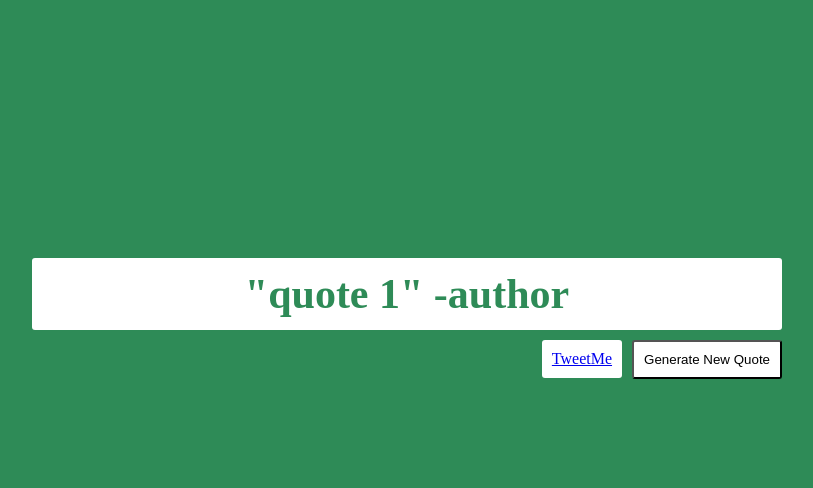
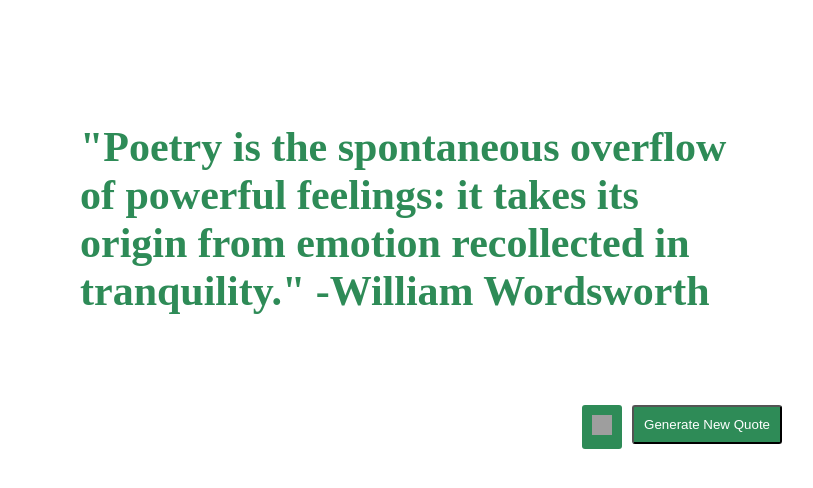
Before and after one commit to nyghtly-derek/Random-Quote-Gen, a plain HTML site: page index.html in a window 1280 px wide. Both pictures are taken after a click on the button "Generate New Quote". Shown: the whole page, without its empty margins (233-1046 px from the left). Drawn offline with Linux system fonts and the light colour scheme; grey boxes are pictures that could not be loaded; a web font is replaced by a local one.

Commit message:
added real quotes and touched up the style

```diff
--- a/index.html
+++ b/index.html
@@ -5,11 +5,10 @@
         <title>Random Quote Generator</title>
         <link rel="stylesheet" href="main.css">
     </head>
-
     <body>
         <div class="quote-box">
             <div id="js-quote-box__quote" class="quote-box__quote">
-                "Random quote goes here" -Author
+                "Come forth into the light of things, let nature be your teacher." -Wordsworth
             </div>
             <button class="quote-box__button"
                     onclick="generateQuote()">
@@ -19,11 +18,10 @@
                class="quote-box__tweet-me"
                id="js-quote-box__tweet-me"
                onclick="tweetQuote()">
-                TweetMe
+                <img src="https://www.iconsdb.com/icons/preview/caribbean-blue/twitter-xxl.png" alt="tweet me" width=20px height=20px>
             </a>
         </div>
-
-    <!---------------- javaScript ------------------>
-    <script src="quote-generator.js"></script>
-  </body>
+        <!---------------- javaScript ------------------>
+        <script src="quote-generator.js"></script>
+    </body>
 </html>
--- a/main.css
+++ b/main.css
@@ -1,4 +1,5 @@
 
+@import url('https://fonts.googleapis.com/css?family=Adamina');
 
 :root
 {
@@ -7,9 +8,9 @@
 
 body
 {
-    background-color:var(--main-color);
+    background-color:white;
     padding: 30px;
-    padding-top: 250px;
+    padding-top: 35px;
 }
 
 .quote-box
@@ -23,17 +24,21 @@ body
 
 .quote-box__quote
 {
-    text-align: center;
+    text-align: left;
+    font-family: 'Adamina';
     font-size: 42px;
-    font-weight: bold;
+    font-weight:bolder;
     color:var(--main-color);
-    padding:12px;
+    padding:48px;
+    padding-top: 80px;
+    padding-bottom: 80px;
 }
 
 .quote-box__tweet-me
 {
     float: right;
-    background-color: white;
+    background-color: var(--main-color);
+    color:white;
     padding:10px;
     margin-top:10px;
     margin-right:10px;
@@ -43,7 +48,8 @@ body
 .quote-box__button
 {
     float: right;
-    background-color: white;
+    background-color: var(--main-color);
+    color:white;
     padding:10px;
     margin-top:10px;
     border-radius:3px;
--- a/quote-generator.js
+++ b/quote-generator.js
@@ -1,15 +1,63 @@
 
 
-var quoteBox = document.getElementById("js-quote-box__quote");
+var quoteBoxQuote = document.getElementById("js-quote-box__quote");
 var tweetButton = document.getElementById("js-quote-box__tweet-me");
 
-var quotes = ['"quote 1" -author', '"quote 2" -author', '"quote 3" -author'];
-var currentQuote = '"Random quote goes here" -Author';
+var britishRomanticsQuotes = [
+    '"A cheerful life is what the Muses love, A soaring spirit is their prime delight." –William Wordsworth',
+    '"Come forth into the light of things, let nature be your teacher." -William Wordsworth',
+    '"Faith is a passionate intuition." -William Wordsworth',
+    '“Fill your paper with the breathings of your heart." -William Wordsworth',
+    '"Life is divided into three terms – that which was, which is, and which will be. Let us learn from the past to profit by the present, and from the present to live better in the future." -William Wordsworth',
+    '“Nature never did betray the heart that loved her." -William Wordsworth',
+    '"Poetry is the spontaneous overflow of powerful feelings: it takes its origin from emotion recollected in tranquility." -William Wordsworth',
+    '"That though the radiance which was once so bright be now forever taken from my sight. Though nothing can bring back the hour of splendor in the grass, glory in the flower. We will grieve not, rather find strength in what remains behind."',
+    '"To begin, begin." -William Wordsworth',
+    '"Beauty is truth, truth beauty,’ – that is all ye know on earth, and all ye need to know." -John Keats',
+    '"He ne’er is crowned with immortality Who fears to follow where airy voices lead." -John Keats',
+    '"I am certain of nothing but the holiness of the heart’s affections, and the truth of imagination." -John Keats',
+    '"It appears to me that almost any man may like the spider spin from his own inwards his own airy citadel." -John Keats',
+    '"Poetry should surprise by a fine excess and not by singularity, it should strike the reader as a wording of his own highest thoughts, and appear almost a remembrance."',
+    '"Praise or blame has but a momentary effect on the man whose love of beauty in the abstract makes him a severe critic on his own works.”',
+    '"You speak of Lord Byron and me; there is this great difference between us. He describes what he sees I describe what I imagine. Mine is the hardest task." -John Keats',
+    '"A truth that’s told with bad intent beats all the lies you can invent." -William Blake',
+    '"Active Evil is better than Passive Good." -William Blake',
+    '"As a man is, so he sees. As the eye is formed, such are its powers." -William Blake',
+    '"Do what you will, this world’s a fiction and is made up of contradiction." -William Blake',
+    '"Energy is an eternal delight, and he who desires, but acts not, breeds pestilence." -William Blake',
+    '"For everything that lives is holy, life delights in life." -William Blake',
+    '"Great things are done when men and mountains meet." -William Blake',
+    '"I must create a system or be enslaved by another mans; I will not reason and compare: my business is to create." -William Blake',
+    '"If the doors of perception were cleansed everything would appear to man as it is, infinite." -William Blake',
+    '"If a thing loves, it is infinite." -William Blake',
+    '"Imagination is the real and eternal world of which this vegetable universe is but a faint shadow." -William Blake',
+    '"In seed time learn, in harvest teach, in winter enjoy." -William Blake',
+    '"The difference between a bad artist and a good one is: the bad artist seems to copy a great deal; the good one really does." -William Blake',
+    '"The soul of sweet delight, can never be defiled." -William Blake',
+    '"The tree which moves some to tears of joy is in the eyes of others only a green thing that stands in the way. Some see nature all ridicule and deformity… and some scarce see nature at all. But to the eyes of the man of imagination, nature is imagination itself." -William Blake',
+    '"Those who restrain their desires, do so because theirs is weak enough to be restrained." -William Blake',
+    '"To see a world in a grain of sand and heaven in a wild flower Hold infinity in the palms of your hand and eternity in an hour." -William Blake',
+    '"What is now proved was once only imagined." -William Blake',
+    '"If I could always read, I should never feel the want of company." -Lord Byron',
+    '"If I don’t write to empty my mind, I go mad." -Lord Byron',
+    '"In solitude, where we are least alone." -Lord Byron',
+    '"The ‘good old times’ – all times when old are good." -Lord Byron',
+    '"The great art of life is sensation, to feel that we exist, even in pain." -Lord Byron',
+    '"Truth is always strange, stranger than fiction." -Lord Byron',
+    '"To withdraw myself from myself has ever been my sole, my entire, my sincere motive in scribbling at all." -Lord Byron',
+    '"A poet is a nightingale, who sits in darkness and sings to cheer its own solitude with sweet sounds." -Percy Shelley',
+    '"Death is the veil which those who live call life; They sleep, and it is lifted." -Percy Shelley',
+    '"Poetry is a mirror which makes beautiful that which is distorted." -Percy Shelley',
+    '"Poetry lifts the veil from the hidden beauty of the world, and makes familiar objects be as if they were not familiar." -Percy Shelley',
+    '"The pleasure that is in sorrow is sweeter than the pleasure of pleasure itself." -Percy Shelley',
+    '"The soul’s joy lies in doing." -Percy Shelley'];
+var randomIndex = Math.floor(Math.random() * (britishRomanticsQuotes.length));
+var currentQuote = '"Come forth into the light of things, let nature be your teacher." -William Wordsworth';
 
 function generateQuote() {
-    var randomIndex = Math.floor(Math.random() * (quotes.length));
-    currentQuote = quotes[randomIndex];
-    quoteBox.innerHTML = currentQuote;
+    randomIndex = Math.floor(Math.random() * (britishRomanticsQuotes.length));
+    currentQuote = britishRomanticsQuotes[randomIndex];
+    quoteBoxQuote.innerHTML = currentQuote;
 }
 
 function tweetQuote() {
```
